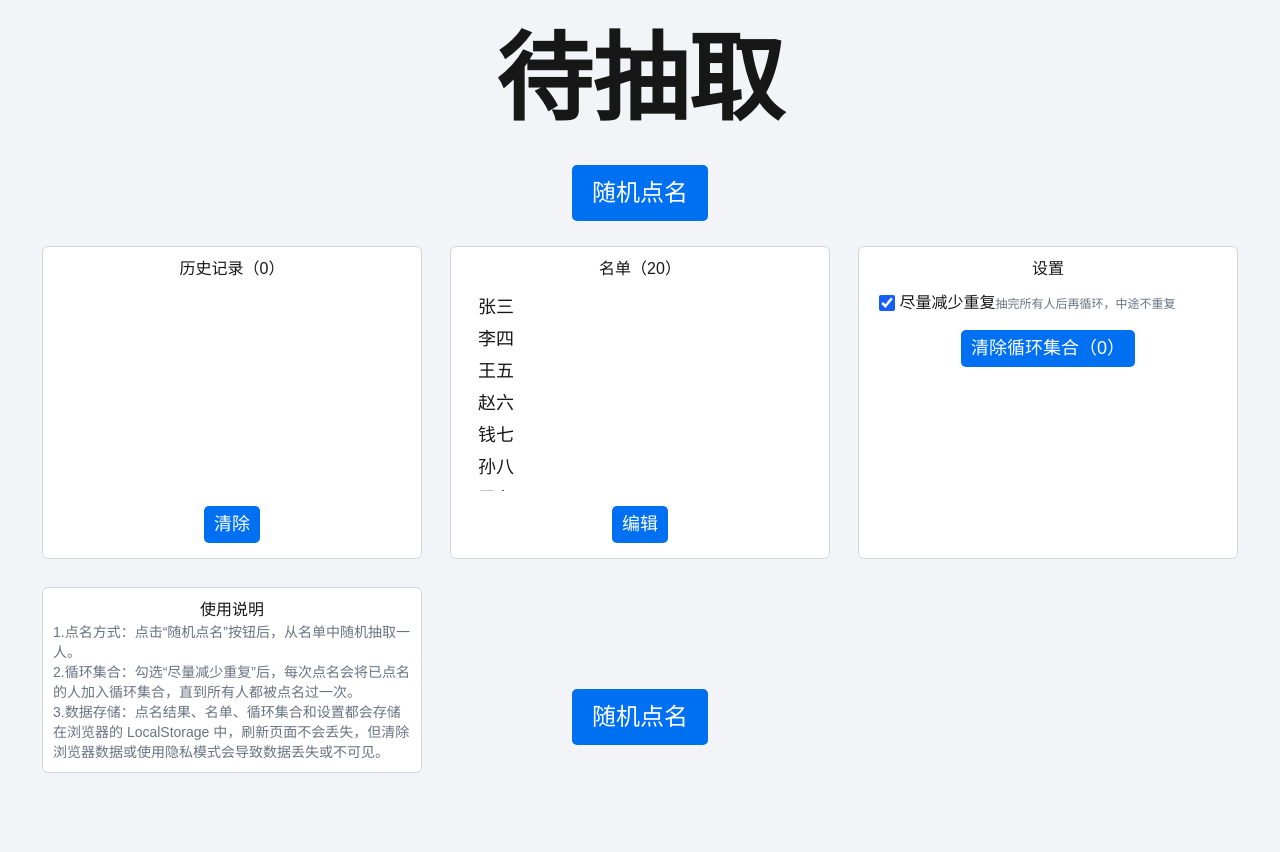
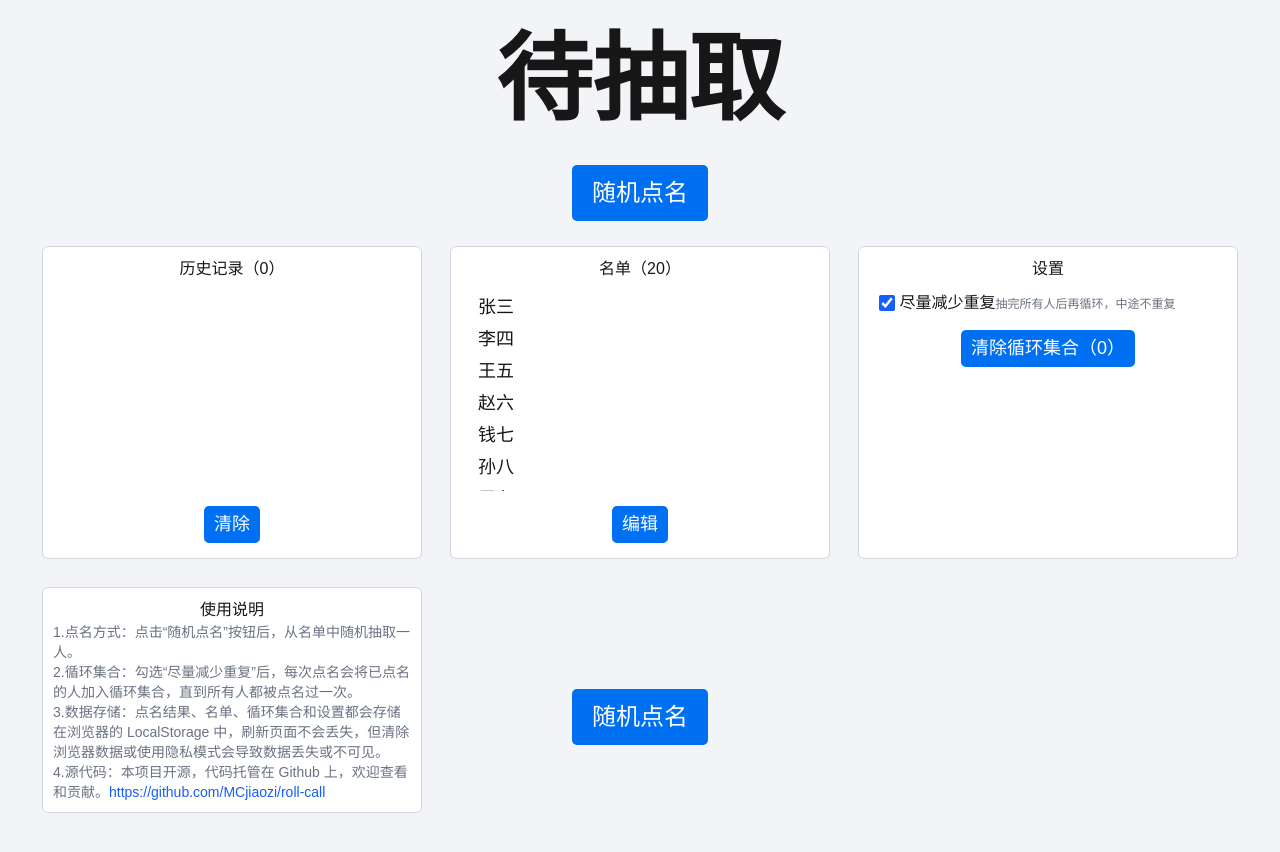
Before and after one commit to MCjiaozi/roll-call, a Next.js app: page / in a window 1280 px wide. Shown: the top 852 px of the page. Built offline with nearby package versions, Linux system fonts and the light colour scheme.

Commit message:
添加GitHub链接

```diff
--- a/app/page.tsx
+++ b/app/page.tsx
@@ -3,6 +3,7 @@ import { useEffect, useState, useRef } from 'react';
 import PromptBox, { PromptBoxProps } from '@/components/prompt-box';
 import { BigButton, SmallButton } from '@/components/buttons';
 import TextArea from '@/app/textarea';
+import Link from 'next/link';
 export default function Home() {
     const [name, setName] = useState<string>("");
     const [history, setHistory] = useState<string[]>([]);
@@ -190,7 +191,8 @@ export default function Home() {
                         <div className="text-sm text-gray-500 text-left">
                             1.点名方式：点击“随机点名”按钮后，从名单中随机抽取一人。<br />
                             2.循环集合：勾选“尽量减少重复”后，每次点名会将已点名的人加入循环集合，直到所有人都被点名过一次。<br />
-                            3.数据存储：点名结果、名单、循环集合和设置都会存储在浏览器的 LocalStorage 中，刷新页面不会丢失，但清除浏览器数据或使用隐私模式会导致数据丢失或不可见。
+                            3.数据存储：点名结果、名单、循环集合和设置都会存储在浏览器的 LocalStorage 中，刷新页面不会丢失，但清除浏览器数据或使用隐私模式会导致数据丢失或不可见。<br />
+                            4.源代码：本项目开源，代码托管在 Github 上，欢迎查看和贡献。<Link href="https://github.com/MCjiaozi/roll-call" target="_blank" className="group inline-flex items-center text-blue-600 hover:text-blue-700 font-medium transition-colors duration-300 relative">https://github.com/MCjiaozi/roll-call<span className="absolute bottom-0 left-1/2 h-0.5 bg-blue-600 w-0 group-hover:w-full group-hover:left-0 transition-all duration-300 ease-out"></span></Link>
                         </div>
                     </GirdCard>
                 </div>
```
